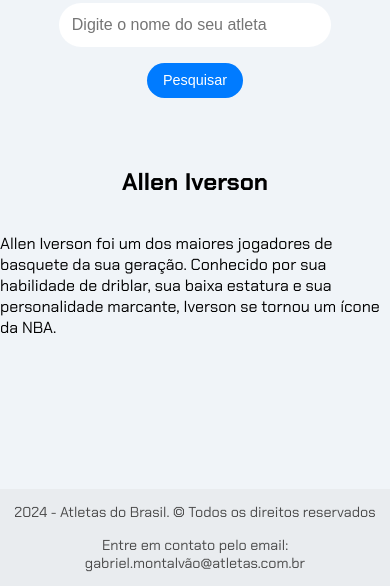
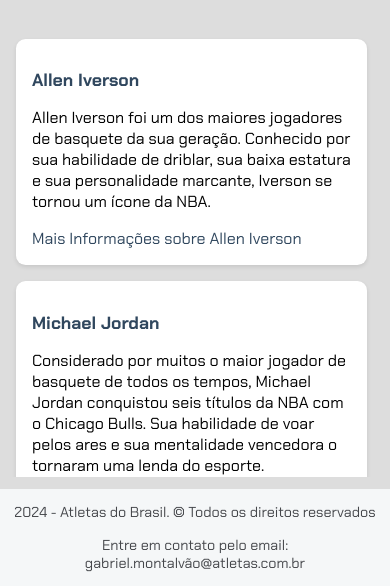
Before and after one commit to msantos7gabriel/Imersao-alura, a plain HTML site: page index.html in a window 390 px wide. Shown: the part 258-844 px from the top of the page. Drawn offline with Linux system fonts and the light colour scheme.

Commit message:
Aula 2 da imersão dev

```diff
--- a/index.html
+++ b/index.html
@@ -20,18 +20,66 @@
         />
         <button>Pesquisar</button>
       </section>
-      <section>
-        <h2>Allen Iverson</h2>
-        <p>
-          Allen Iverson foi um dos maiores jogadores de basquete da sua geração.
-          Conhecido por sua habilidade de driblar, sua baixa estatura e sua
-          personalidade marcante, Iverson se tornou um ícone da NBA.
-        </p>
+      <section class="resultados-pesquisa">
+        <div class="item-resultado">
+          <h2>
+            <a href="#" target="_blank">Allen Iverson</a>
+          </h2>
+          <p class="discricao-meta">
+            Allen Iverson foi um dos maiores jogadores de basquete da sua
+            geração. Conhecido por sua habilidade de driblar, sua baixa estatura
+            e sua personalidade marcante, Iverson se tornou um ícone da NBA.
+          </p>
+          <a
+            href="https://en.wikipedia.org/wiki/Allen_Iverson"
+            target="_blank"
+            rel="external"
+          >
+            Mais Informações sobre Allen Iverson
+          </a>
+        </div>
+        <div class="item-resultado">
+          <h2>
+            <a href="#" target="_blank">Michael Jordan</a>
+          </h2>
+          <p class="discricao-meta">
+            Considerado por muitos o maior jogador de basquete de todos os
+            tempos, Michael Jordan conquistou seis títulos da NBA com o Chicago
+            Bulls. Sua habilidade de voar pelos ares e sua mentalidade vencedora
+            o tornaram uma lenda do esporte.
+          </p>
+          <a
+            href="https://en.wikipedia.org/wiki/Michael_Jordan"
+            target="_blank"
+            rel="external"
+          >
+            Mais Informações sobre Michael Jordan
+          </a>
+        </div>
+        <div class="item-resultado">
+          <h2>
+            <a href="#" target="_blank">LeBron James</a>
+          </h2>
+          <p class="discricao-meta">
+            LeBron James é um dos maiores atletas da história, conhecido por sua
+            versatilidade e longevidade na NBA. Com múltiplos títulos e
+            recordes, ele é frequentemente comparado a Michael Jordan na
+            discussão sobre o maior jogador de todos os tempos.
+          </p>
+          <a
+            href="https://en.wikipedia.org/wiki/LeBron_James"
+            target="_blank"
+            rel="external"
+          >
+            Mais Informações sobre LeBron James
+          </a>
+        </div>
       </section>
     </main>
     <footer>
       <p>2024 - Atletas do Brasil. &copy; Todos os direitos reservados</p>
       <p>Entre em contato pelo email: gabriel.montalvão@atletas.com.br</p>
     </footer>
+    <script src="script.js"></script>
   </body>
 </html>
--- /dev/null
+++ b/script.js
@@ -0,0 +1 @@
+console.log('Goats Do Basquete!');
--- a/style.css
+++ b/style.css
@@ -1,180 +1,182 @@
 /* Importa a fonte Chakra Petch do Google Fonts */
 @import url("https://fonts.googleapis.com/css2?family=Chakra+Petch:ital,wght@0,300;0,400;0,500;0,600;0,700;1,300;1,400;1,500;1,600;1,700&display=swap");
 
-/* Define as variáveis de cor */
+/* Definindo as variáveis de cor */
 :root {
-  --cor-fundo: #f0f4f8;
-  --cor-titulo: #1e2a38;
-  --cor-texto: #4a4a4a;
-  --cor-botao: #007bff;
-  --cor-texto-botao: #ffffff;
-  --cor-fundo-item: #ffffff;
-  --cor-link: #007bff;
-  --cor-fundo-rodape: #e9ecef;
+  --cor-fundo: #dddddd;
+  --cor-texto: #222831;
+  --cor-botao-fundo: #30475e;
+  --cor-botao-texto: #f5f7f8;
+  --cor-item-fundo: #ffffff;
+  --cor-item-texto: #30475e;
+  --cor-item-sombra: rgba(0, 0, 0, 0.1);
+  --cor-meta-texto: #45474b;
+  --cor-rodape-fundo: #f5f7f8;
+  --cor-rodape-texto: #45474b;
 }
 
 /* Estiliza o corpo da página */
 body {
-  font-family: "Chakra Petch", sans-serif; /* Define a fonte padrão */
-  background-color: var(--cor-fundo); /* Cor de fundo da página */
-  display: flex; /* Usa Flexbox para layout */
-  flex-direction: column; /* Alinha os itens na vertical */
-  align-items: center; /* Centraliza os itens horizontalmente */
-  justify-content: center; /* Centraliza os itens verticalmente */
-  height: 100vh; /* Preenche a altura total da viewport */
-  margin: 0; /* Remove a margem padrão */
-  padding: 0; /* Remove o padding padrão */
+  font-family: "Chakra Petch", sans-serif;
+  background-color: var(--cor-fundo);
+  display: flex;
+  flex-direction: column;
+  align-items: center;
+  justify-content: center;
+  height: 100vh;
+  margin: 0;
+  padding: 0;
 }
 
 /* Estiliza os títulos h1 */
 h1 {
-  font-size: 2.5rem; /* Tamanho da fonte */
-  color: var(--cor-titulo); /* Cor do texto */
-  text-align: center; /* Alinha o texto ao centro */
-  letter-spacing: 0.4rem; /* Espaçamento entre letras */
+  font-size: 2.5rem;
+  color: var(--cor-texto);
+  text-align: center;
+  letter-spacing: 0.4rem;
 }
 
 /* Estiliza as seções da página */
 section {
-  display: flex; /* Usa Flexbox para layout */
-  flex-direction: column; /* Alinha os itens na vertical */
-  align-items: center; /* Centraliza os itens horizontalmente */
-  margin-bottom: 3rem; /* Espaçamento abaixo de cada seção */
+  display: flex;
+  flex-direction: column;
+  align-items: center;
+  margin-bottom: 3rem;
 }
 
 /* Estiliza os inputs dentro das seções */
 section input {
-  width: 30rem; /* Largura dos inputs */
-  border: none; /* Remove a borda padrão */
-  padding: 1rem; /* Espaçamento interno */
-  border-radius: 1.5rem; /* Borda arredondada */
-  margin-bottom: 1rem; /* Espaçamento abaixo dos inputs */
-  color: var(--cor-texto); /* Cor do texto */
-  font-size: 1rem; /* Tamanho da fonte */
-  box-sizing: border-box; /* Inclui padding e border na largura total */
+  width: 30rem;
+  border: none;
+  padding: 1rem;
+  border-radius: 1.5rem;
+  margin-bottom: 1rem;
+  color: var(--cor-meta-texto);
+  font-size: 1rem;
+  box-sizing: border-box;
 }
 
 /* Estiliza os botões dentro das seções */
 section button {
-  padding: 0.8rem 1.2rem; /* Espaçamento interno do botão */
-  border: none; /* Remove a borda padrão */
-  border-radius: 1.5rem; /* Borda arredondada */
-  background-color: var(--cor-botao); /* Cor de fundo do botão */
-  color: var(--cor-texto-botao); /* Cor do texto do botão */
-  font-size: 1rem; /* Tamanho da fonte */
-  cursor: pointer; /* Muda o cursor para indicar que é clicável */
-  transition: box-shadow 0.5s 0.2s ease, background-color 0.5s 0.2s ease;
+  padding: 0.8rem 1.2rem;
+  border: none;
+  border-radius: 1.5rem;
+  background-color: var(--cor-botao-fundo);
+  color: var(--cor-botao-texto);
+  font-size: 1rem;
+  cursor: pointer;
+  transition: box-shadow 1s ease-in-out 0.2s, background-color 0.5s ease-in-out,
+    transform 0.5s ease-in-out;
 }
 
 /* Adiciona efeito hover ao botão de pesquisa */
 section button:hover {
-  background-color: var(
-    --cor-botao
-  ); /* Muda a cor de fundo ao passar o mouse */
-  box-shadow: 0 4px 8px rgba(0, 0, 0, 0.3); /* Adiciona uma sombra mais intensa */
+  background-color: var(--cor-botao-fundo);
+  box-shadow: 0 4px 8px rgba(0, 0, 0, 0.5);
+  transform: scale(1.1);
 }
 
 /* Estiliza a caixa de resultados da pesquisa */
 .resultados-pesquisa {
-  width: 60rem; /* Largura máxima da caixa de resultados */
-  height: 46vh; /* Altura máxima da caixa de resultados */
-  overflow-y: auto; /* Adiciona rolagem vertical se necessário */
-  margin-top: 1rem; /* Espaçamento acima da caixa de resultados */
-  padding: 1rem; /* Espaçamento interno */
-  border-radius: 0.6rem; /* Borda arredondada */
+  width: 60rem;
+  height: 46vh;
+  overflow-y: auto;
+  margin-top: 1rem;
+  padding: 1rem;
+  border-radius: 0.6rem;
 }
 
 /* Estiliza cada item de resultado */
 .item-resultado {
-  background: var(--cor-fundo-item); /* Cor de fundo dos itens */
-  border-radius: 0.6rem; /* Borda arredondada */
-  padding: 1rem; /* Espaçamento interno */
-  margin-bottom: 1rem; /* Espaçamento abaixo dos itens */
-  box-shadow: 0 2px 4px rgba(0, 0, 0, 0.5); /* Sombra Media */
+  background: var(--cor-item-fundo);
+  border-radius: 0.6rem;
+  padding: 1rem;
+  margin-bottom: 1rem;
+  box-shadow: 0 2px 4px var(--cor-item-sombra);
 }
 
 /* Estiliza os títulos dentro dos itens de resultado */
 .item-resultado h2 {
-  font-size: 1.5rem; /* Tamanho da fonte */
-  color: var(--cor-titulo); /* Cor do texto */
+  font-size: 1.5rem;
+  color: var(--cor-texto);
 }
 
 /* Estiliza os links dentro dos itens de resultado */
 .item-resultado a {
-  text-decoration: none; /* Remove o sublinhado padrão dos links */
-  color: var(--cor-link); /* Cor do texto dos links */
+  text-decoration: none;
+  color: var(--cor-item-texto);
 }
 
 /* Estiliza os links quando são passados o mouse sobre */
 .item-resultado a:hover {
-  text-decoration: underline; /* Adiciona sublinhado ao passar o mouse */
+  text-decoration: underline;
 }
 
 /* Estiliza a descrição meta dentro dos itens de resultado */
 .descricao-meta {
-  color: var(--cor-texto); /* Cor do texto */
-  margin: 0.5rem 0; /* Margem acima e abaixo */
+  color: var(--cor-meta-texto);
+  margin: 0.5rem 0;
 }
 
 /* Estiliza o rodapé da página */
 footer {
-  background-color: var(--cor-fundo-rodape); /* Cor de fundo do rodapé */
-  color: var(--cor-texto); /* Cor do texto */
-  text-align: center; /* Alinha o texto ao centro */
-  padding: 0; /* Espaçamento interno */
-  width: 100%; /* Largura total da página */
-  position: absolute; /* Posiciona o rodapé */
-  bottom: 0; /* Alinha ao fundo da página */
-  font-size: 1rem; /* Tamanho da fonte */
+  background-color: var(--cor-rodape-fundo);
+  color: var(--cor-rodape-texto);
+  text-align: center;
+  padding: 0;
+  width: 100%;
+  position: absolute;
+  bottom: 0;
+  font-size: 1rem;
 }
 
 @media (max-width: 768px) {
   h1 {
-    font-size: 2rem; /* Tamanho da fonte em telas menores */
-    letter-spacing: 0.2rem; /* Espaçamento entre letras em telas menores */
+    font-size: 2rem;
+    letter-spacing: 0.2rem;
   }
 
   section input {
-    width: 25rem; /* Largura dos inputs em telas menores */
-    padding: 0.8rem; /* Espaçamento interno em telas menores */
+    width: 25rem;
+    padding: 0.8rem;
   }
 
   .resultados-pesquisa {
-    width: 40rem; /* Largura da caixa de resultados em telas menores */
-    height: 40vh; /* Altura da caixa de resultados em telas menores */
+    width: 40rem;
+    height: 40vh;
   }
 
   .item-resultado h2 {
-    font-size: 1.3rem; /* Tamanho da fonte dos títulos em telas menores */
+    font-size: 1.3rem;
   }
 }
 
 /* Responsividade para celulares */
 @media (max-width: 480px) {
   h1 {
-    font-size: 1.8rem; /* Tamanho da fonte em telas pequenas */
-    letter-spacing: 0.1rem; /* Espaçamento entre letras em telas pequenas */
+    font-size: 1.8rem;
+    letter-spacing: 0.1rem;
   }
 
   section input {
-    width: 17rem; /* Largura total dos inputs em telas pequenas */
+    width: 17rem;
   }
 
   section button {
-    padding: 0.6rem 1rem; /* Espaçamento interno do botão em telas pequenas */
-    font-size: 0.9rem; /* Tamanho da fonte do botão em telas pequenas */
+    padding: 0.6rem 1rem;
+    font-size: 0.9rem;
   }
 
   .resultados-pesquisa {
-    width: 90%; /* Largura da caixa de resultados em telas pequenas */
-    height: 50vh; /* Altura da caixa de resultados em telas pequenas */
+    width: 90%;
+    height: 50vh;
   }
 
   .item-resultado h2 {
-    font-size: 1.1rem; /* Tamanho da fonte dos títulos em telas pequenas */
+    font-size: 1.1rem;
   }
 
   footer {
-    font-size: 0.9rem; /* Tamanho da fonte do rodapé em telas pequenas */
+    font-size: 0.9rem;
   }
 }
```
